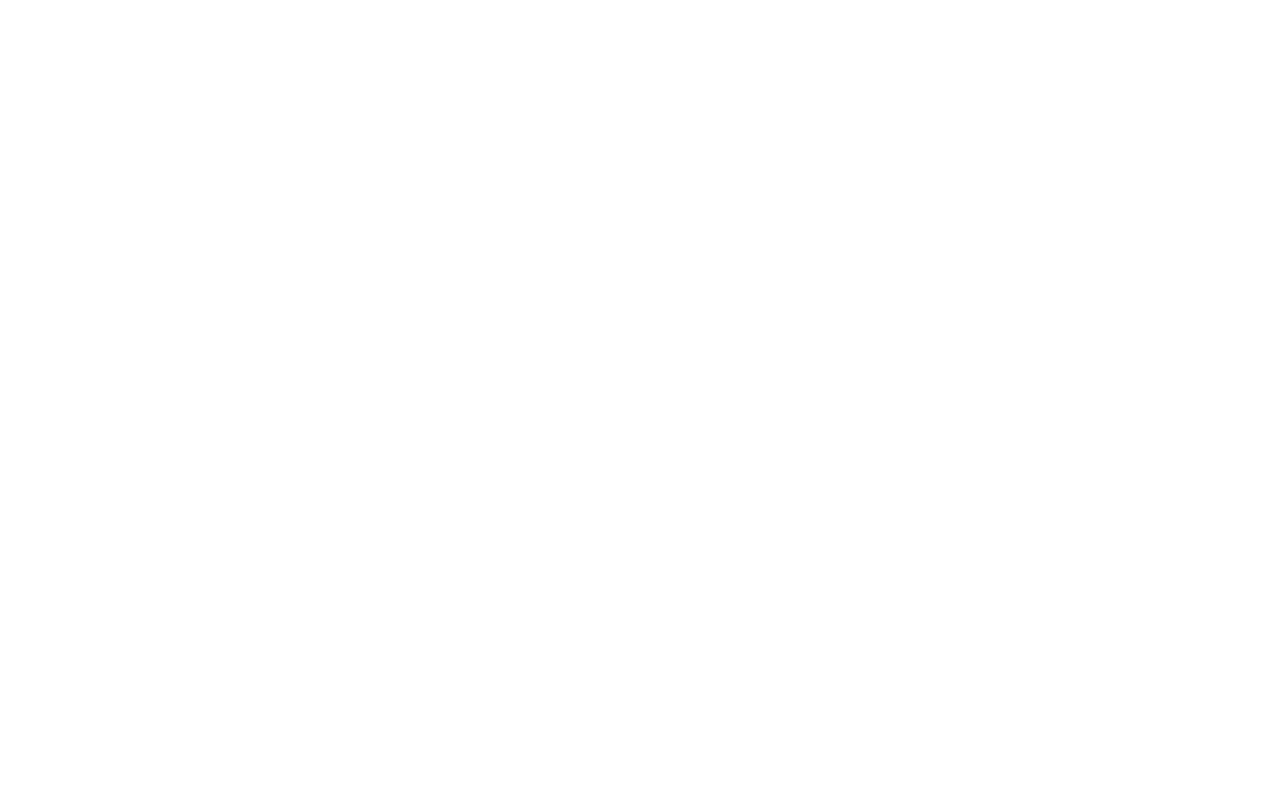
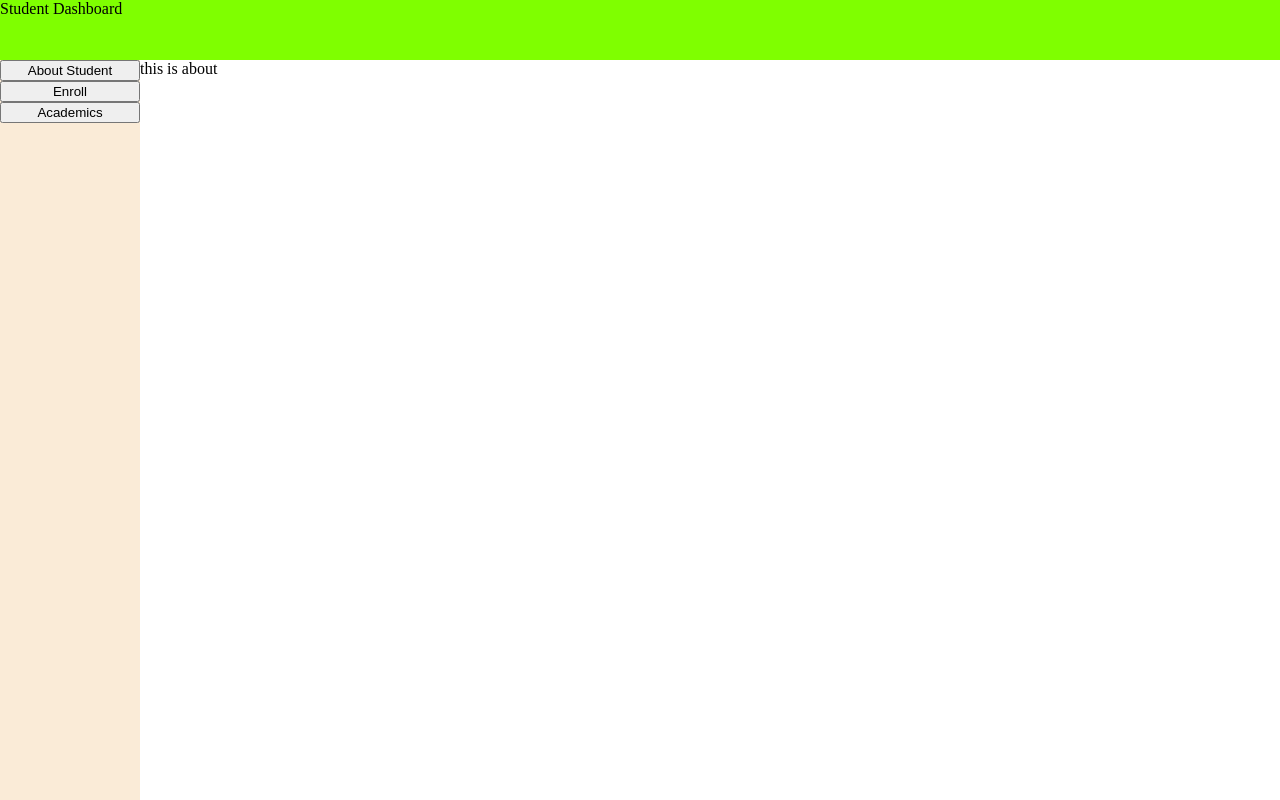
Before and after one commit to RicRicRicRicRicRic/New-project, a Vue app in the folder frontend/: page /Student in a window 1280 px wide. Before the commit this address had no page. Built offline with nearby package versions, Linux system fonts and the light colour scheme.

Commit message:
Student page and register pages

```diff
--- a/frontend/index.html
+++ b/frontend/index.html
@@ -5,6 +5,12 @@
     <meta charset="UTF-8" />
     <link rel="icon" type="image/svg+xml" href="/vite.svg" />
     <meta name="viewport" content="width=device-width, initial-scale=1.0" />
+    <style>
+      html, body {
+      margin: 0;
+      padding: 0;
+      }
+    </style>
   </head>
   <body>
     <div id="display"></div>
--- /dev/null
+++ b/frontend/src/components/RegisterPage/Foreign.vue
@@ -0,0 +1,15 @@
+<script>
+    export default {
+
+    }
+</script>
+
+<template>
+    <div>
+
+    </div>
+</template>
+
+<style lang="scss" scoped>
+
+</style>
--- /dev/null
+++ b/frontend/src/components/RegisterPage/New.vue
@@ -0,0 +1,15 @@
+<script>
+    export default {
+
+    }
+</script>
+
+<template>
+    <div>
+
+    </div>
+</template>
+
+<style lang="scss" scoped>
+
+</style>
--- a/frontend/src/components/RegisterPage/Register.vue
+++ b/frontend/src/components/RegisterPage/Register.vue
@@ -1,4 +1,8 @@
 <script>
+import New from './New.vue';
+import Foreign from './Foreign.vue';
+import Transfer from './Transfer.vue';
+
     export default {
   name: 'Register',
   mounted() {
--- /dev/null
+++ b/frontend/src/components/RegisterPage/Transfer.vue
@@ -0,0 +1,15 @@
+<script>
+    export default {
+
+    }
+</script>
+
+<template>
+    <div>
+
+    </div>
+</template>
+
+<style lang="scss" scoped>
+
+</style>
--- /dev/null
+++ b/frontend/src/components/StudentPage/About.vue
@@ -0,0 +1,15 @@
+<script>
+    export default {
+
+    }
+</script>
+
+<template>
+    <div>
+this is about
+    </div>
+</template>
+
+<style scoped>
+
+</style>
--- /dev/null
+++ b/frontend/src/components/StudentPage/Enroll.vue
@@ -0,0 +1,15 @@
+<script>
+    export default {
+
+    }
+</script>
+
+<template>
+    <div>
+this is enroll
+    </div>
+</template>
+
+<style scoped>
+
+</style>
--- /dev/null
+++ b/frontend/src/components/StudentPage/Student.vue
@@ -0,0 +1,71 @@
+<script>
+import About from './About.vue';
+import Enroll from './Enroll.vue';
+import Subject from './Subjects.vue';
+
+export default {
+  name: 'Student',
+  data() {
+    return {
+      currentView: 'about',
+    };
+  },
+  mounted() {
+    document.title = 'Student Dashboard';
+  },
+  components: {
+    About,
+    Enroll,
+    Subject,
+  },
+  methods: {
+    setView(view) {
+      this.currentView = view;
+    },
+  },
+};
+</script>
+
+<template>
+  <header class="header">Student Dashboard</header>
+  <div class="container">
+    <div class="sidebar">
+      <button @click="setView('about')">About Student</button>
+      <button @click="setView('enroll')">Enroll</button>
+      <button @click="setView('subjects')">Academics</button>
+    </div>
+    <main class="page">
+      <About v-show="currentView === 'about'" />
+      <Enroll v-show="currentView === 'enroll'" />
+      <Subject v-show="currentView === 'subjects'" />
+    </main>
+  </div>
+</template>
+
+
+<style scoped>
+.header{
+  background-color: chartreuse;
+  height: 60px;
+  width: 100%;
+  overflow: hidden;
+}
+
+.container {
+  display: flex;
+  height: calc(100vh - 60px);
+  overflow: hidden;
+}
+
+.sidebar{
+  width: 140px;
+  background-color: antiquewhite;
+  height: 100%;
+  display: flex;
+  flex-direction: column;
+}
+
+.page{
+  height: 100%;
+}
+</style>
--- /dev/null
+++ b/frontend/src/components/StudentPage/Subjects.vue
@@ -0,0 +1,15 @@
+<script>
+    export default {
+
+    }
+</script>
+
+<template>
+    <div>
+this is subjects
+    </div>
+</template>
+
+<style scoped>
+
+</style>
--- a/frontend/src/router/index.js
+++ b/frontend/src/router/index.js
@@ -3,6 +3,7 @@
 import Home from '@/components/HomePage/Home.vue';
 import Login from '@/components/LoginPage/Login.vue';
 import Register from '@/components/RegisterPage/Register.vue';
+import Student from '@/components/StudentPage/Student.vue';
 
 const routes = [
   {
@@ -20,6 +21,11 @@
     name: 'Register',
     component: Register
   },
+  {
+    path: '/Student',
+    name: 'Student',
+    component: Student
+  },
 ];
 
 const router = createRouter({
```
